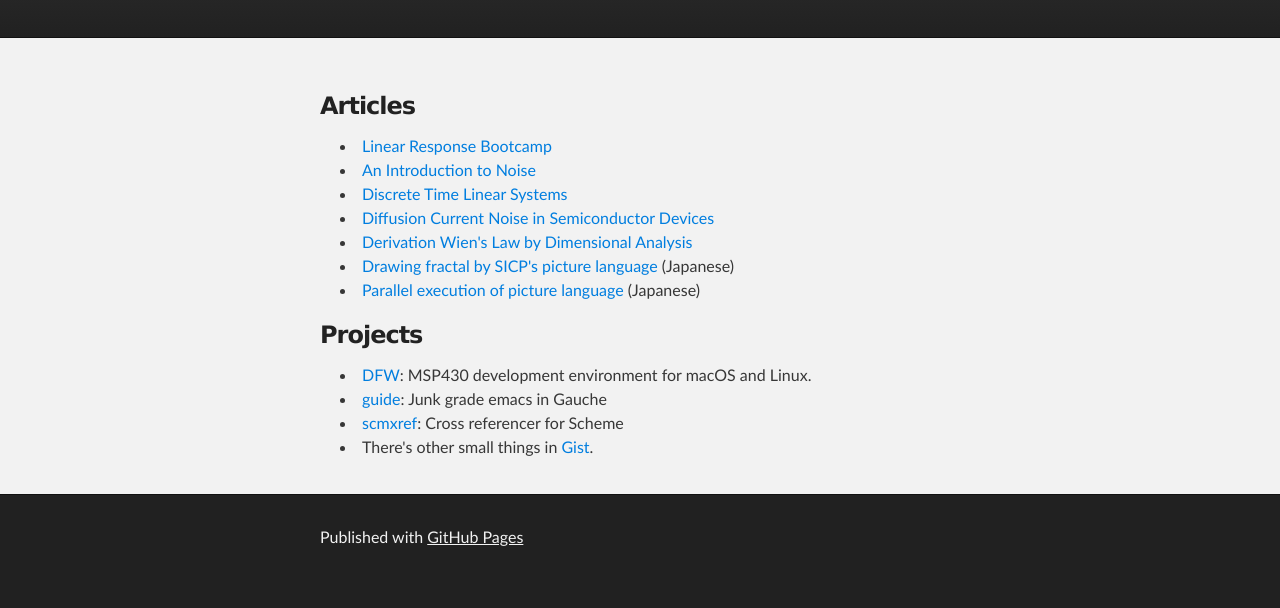
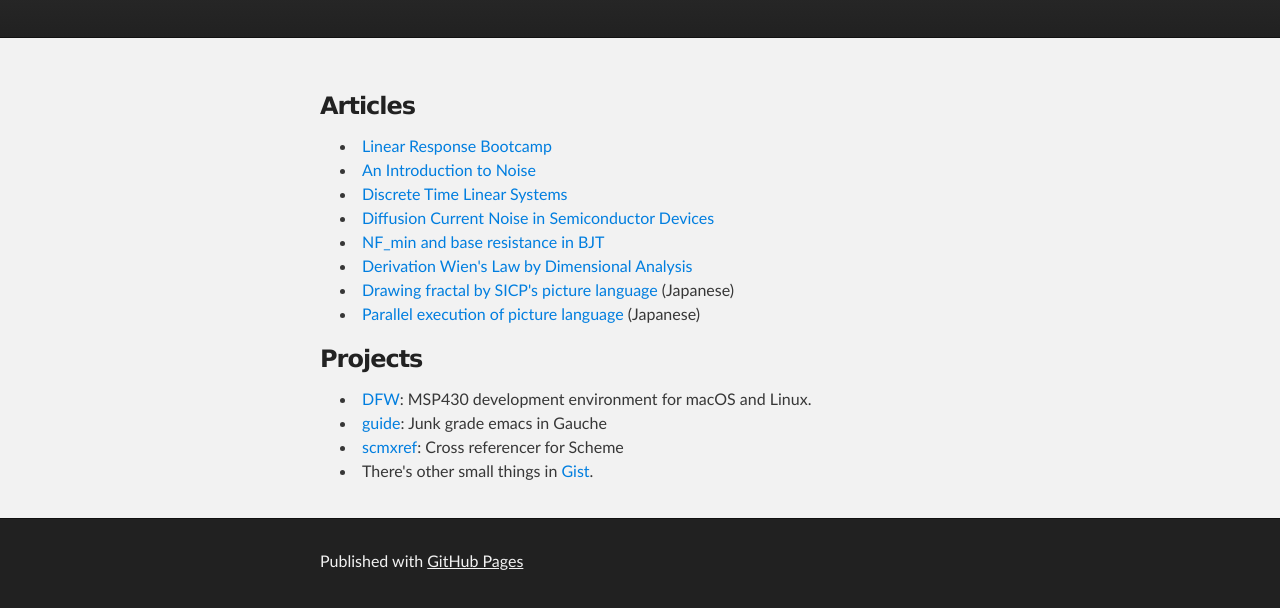
Before and after one commit to shkmr/shkmr.github.io, a plain HTML site: page index.html in a window 1280 px wide. Shown: the part 136-744 px from the top of the page. Drawn offline with Linux system fonts and the light colour scheme.

Commit message:
added nfrb.pdf

```diff
--- a/index.html
+++ b/index.html
@@ -31,6 +31,7 @@
           <li> <a href="memo/ain.pdf">An Introduction to Noise</a>
           <li> <a href="memo/dbc.pdf">Discrete Time Linear Systems</a>
           <li> <a href="memo/dcn.pdf">Diffusion Current Noise in Semiconductor Devices</a>
+          <li> <a href="memo/nfrb.pdf">NF_min and base resistance in BJT</a>
           <li> <a href="memo/wien.pdf">Derivation Wien's Law by Dimensional Analysis</a>
           <li> <a href="pict-lang/fractal.html">Drawing fractal by SICP's picture language</a> (Japanese)
           <li> <a href="pict-lang/parallel.html">Parallel execution of picture language</a> (Japanese)
```
Also changed, not shown: 1 other file.
